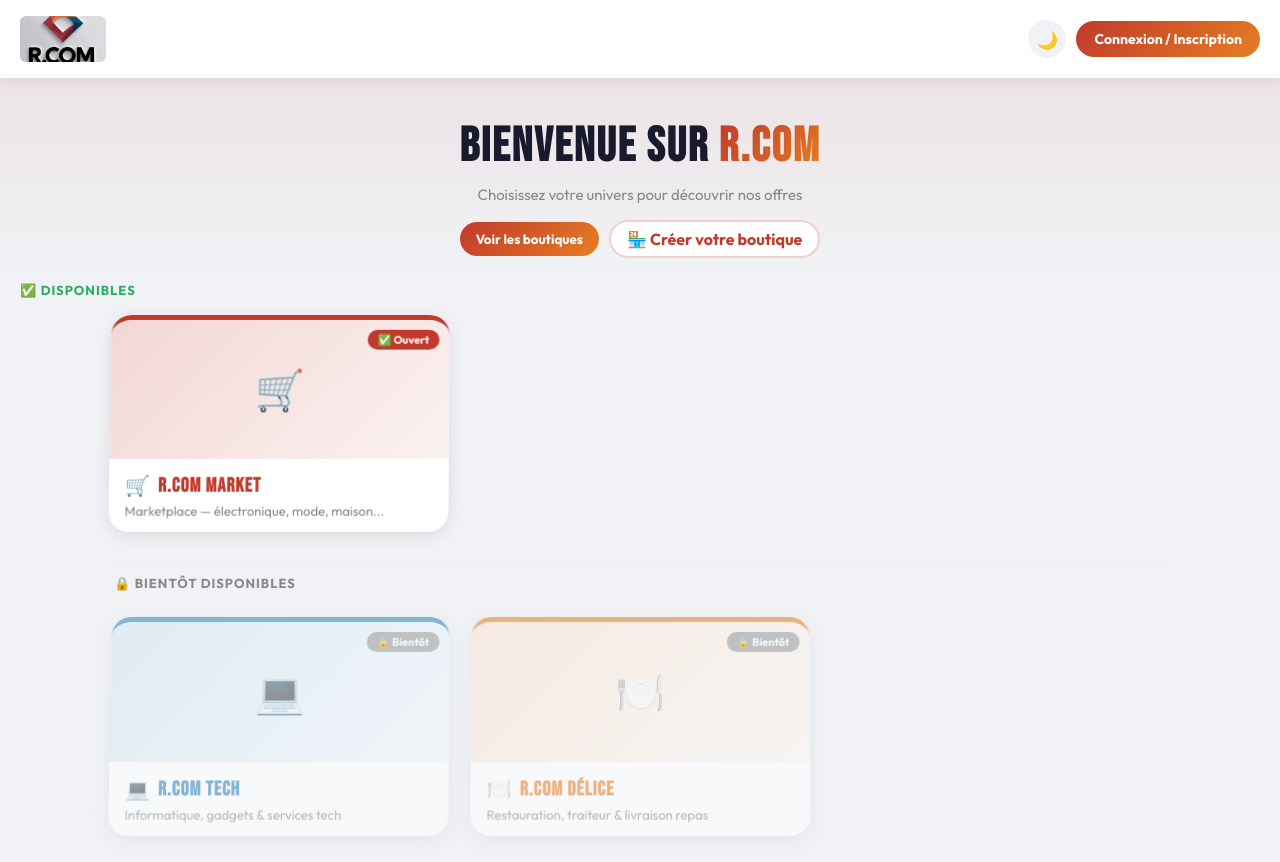
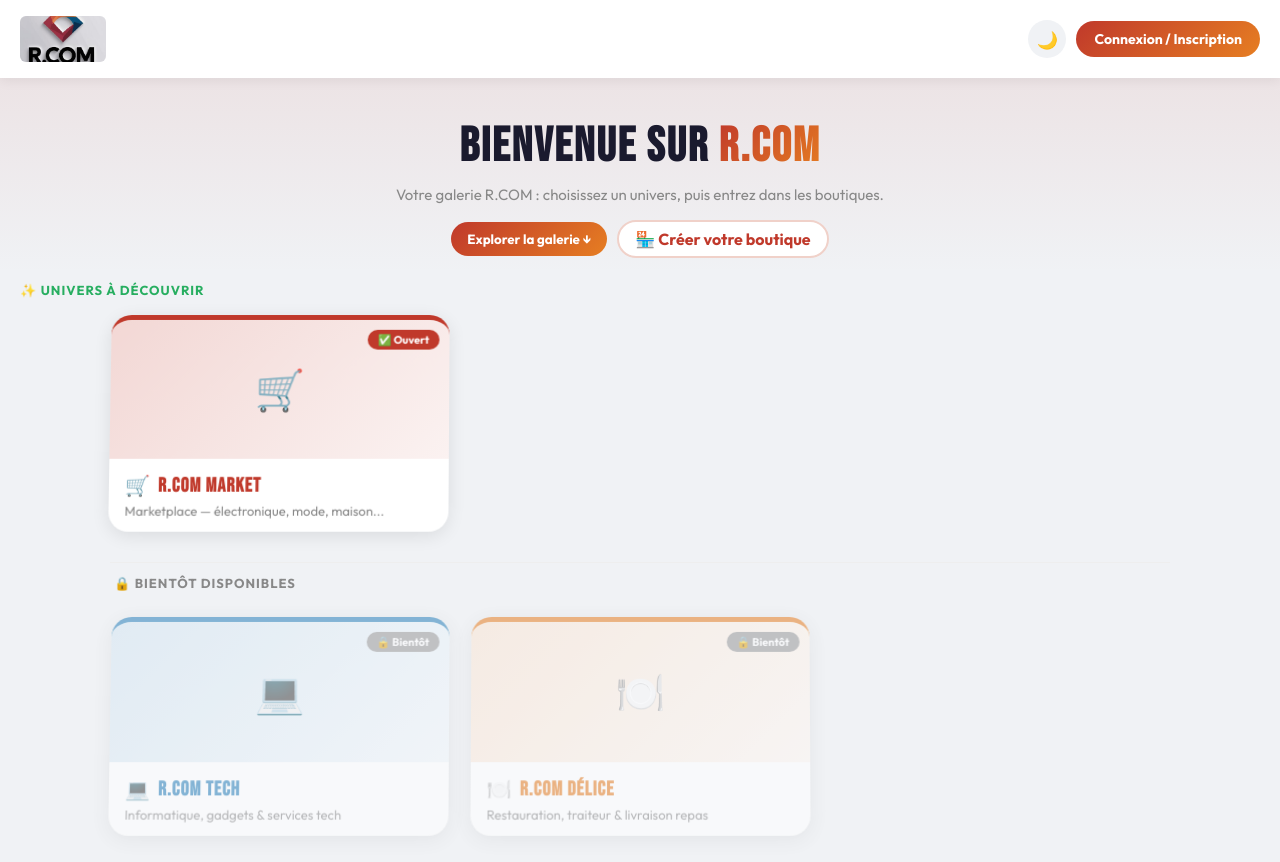
Before and after one commit to rayancharmes1/r.com.app, a React (Vite) app: page / in a window 1280 px wide. Shown: the top 862 px of the page. Built offline with nearby package versions, Linux system fonts and the light colour scheme; no server answers; the database is empty.

Commit message:
Streamline mall navigation hero

```diff
--- a/src/pages/HomePage.jsx
+++ b/src/pages/HomePage.jsx
@@ -252,9 +252,9 @@ export default function HomePage() {
       {/* HERO */}
       <div style={s.hero}>
         <h1 style={{ ...s.heroT, color: t.text }}>Bienvenue sur <span style={s.heroS}>R.COM</span></h1>
-        <p style={{ ...s.heroSub, color: t.sub }}>Choisissez votre univers pour découvrir nos offres</p>
+        <p style={{ ...s.heroSub, color: t.sub }}>Votre galerie R.COM : choisissez un univers, puis entrez dans les boutiques.</p>
         <div style={s.heroActions}>
-          <button style={s.heroBtn} onClick={() => navigate('/boutiques')}>Voir les boutiques</button>
+          <button style={s.heroBtn} onClick={() => document.getElementById('galerie-rcom')?.scrollIntoView({ behavior:'smooth', block:'start' })}>Explorer la galerie ↓</button>
           {profile?.hasShop && (
             <button
               style={{ ...s.heroBtnAlt, background: t.cardBg, color: '#c0392b', borderColor: darkMode ? '#4a2a24' : '#f0d1c9' }}
@@ -300,11 +300,11 @@ export default function HomePage() {
 
       {/* SECTION LABELS */}
       {disciplines.some(d => d.available) && (
-        <p style={s.sectionLabel}>✅ Disponibles</p>
+        <p style={s.sectionLabel}>✨ Univers à découvrir</p>
       )}
 
       {/* UNIVERSE GRID */}
-      <div style={s.grid}>
+      <div id="galerie-rcom" style={s.grid}>
         {[...mixedAvailable, ...disciplines.filter(d => !d.available), ...userShops.filter(sh => !sh.available)].map((d, i) => {
           // Insert "Coming soon" label before first unavailable
           const mixedDisciplines = [...mixedAvailable, ...disciplines.filter(x => !x.available), ...userShops.filter(sh => !sh.available)];
```
